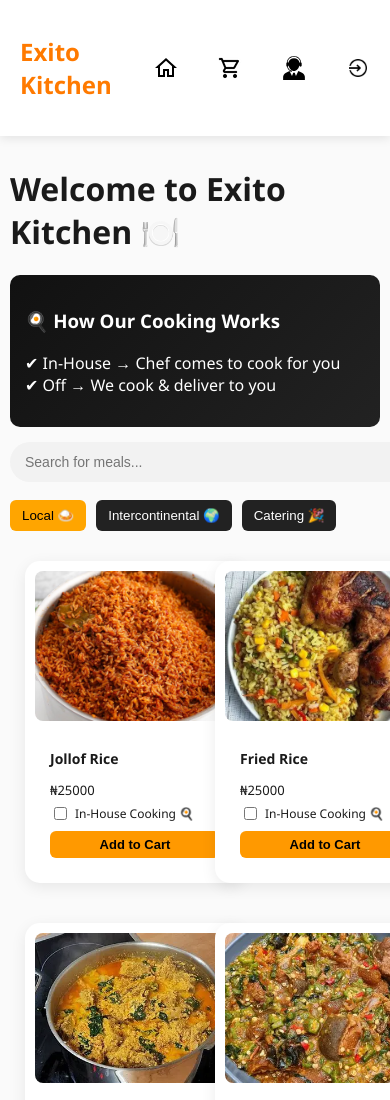
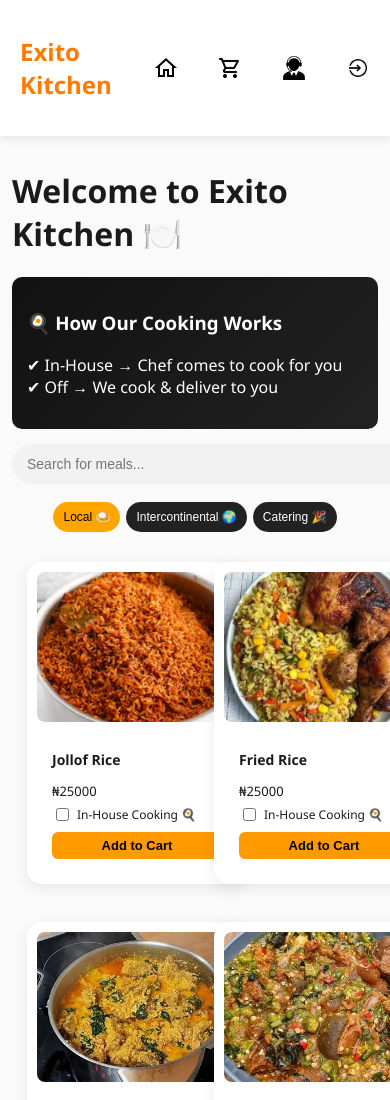
Before and after one commit to Apexlt/Exito-kitchen, a React (Vite) app: page / in a window 390 px wide. Shown: the top 1100 px of the page. Built offline with nearby package versions, Linux system fonts and the light colour scheme.

Commit message:
Refactor Home.css for improved layout and styles

```diff
--- a/src/pages/Home.css
+++ b/src/pages/Home.css
@@ -1,20 +1,6 @@
 .home-page {
-  padding: 10px;
+  padding: 12px;
   overflow-x: hidden;
-}
-
-/* GRID */
-.food-grid {
-  display: grid;
-  grid-template-columns: repeat(2, minmax(0, 1fr));
-  gap: 10px;
-}
-
-/* DESKTOP */
-@media (min-width: 768px) {
-  .food-grid {
-    grid-template-columns: repeat(auto-fit, minmax(200px, 1fr));
-  }
 }
 
 /* INFO BANNER */
@@ -27,13 +13,11 @@
 }
 
 /* SEARCH */
-/* WRAPPER */
 .search-wrapper {
   position: relative;
   margin: 12px 0 18px 0;
 }
 
-/* INPUT */
 .search-modern {
   width: 100%;
   padding: 12px 40px 12px 15px;
@@ -43,16 +27,13 @@
   background: #f2f2f2;
   color: #111;
   font-size: 14px;
-  transition: 0.2s ease;
 }
 
-/* FOCUS */
 .search-modern:focus {
   background: #fff;
   box-shadow: 0 0 0 2px rgba(0,0,0,0.08);
 }
 
-/* CLEAR BUTTON */
 .clear-modern {
   position: absolute;
   right: 10px;
@@ -65,23 +46,23 @@
   color: #888;
 }
 
-.clear-modern:hover {
-  color: #000;
-}
-/* TABS */
+/* 🔥 CATEGORY TABS (FIXED MOBILE) */
 .menu-tabs {
   display: flex;
-  gap: 10px;
+  gap: 8px;
   margin: 15px 0;
   flex-wrap: wrap;
+  justify-content: center;
 }
 
 .menu-tabs button {
-  padding: 8px 12px;
+  padding: 10px 14px;
   border: none;
   background: #222;
   color: white;
-  border-radius: 6px;
+  border-radius: 20px;
+  font-size: 13px;
+  white-space: nowrap;
 }
 
 .menu-tabs button.active {
@@ -89,7 +70,38 @@
   color: black;
 }
 
-/* CATERING PREMIUM */
+/* 🔥 FOOD GRID (FIXED MOBILE BALANCE) */
+.food-grid {
+  display: grid;
+  grid-template-columns: repeat(2, minmax(0, 1fr));
+  gap: 10px;
+}
+
+/* DESKTOP */
+@media (min-width: 768px) {
+  .food-grid {
+    grid-template-columns: repeat(auto-fit, minmax(200px, 1fr));
+    gap: 15px;
+  }
+}
+
+/* SMALL MOBILE FIX */
+@media (max-width: 480px) {
+  .menu-tabs {
+    gap: 6px;
+  }
+
+  .menu-tabs button {
+    padding: 8px 10px;
+    font-size: 12px;
+  }
+
+  .food-grid {
+    gap: 8px;
+  }
+}
+
+/* CATERING */
 .catering-premium {
   margin-top: 20px;
   padding: 18px;
@@ -98,13 +110,8 @@
   border-radius: 14px;
 }
 
-/* HERO */
 .catering-hero {
   text-align: center;
-}
-
-.catering-hero h2 {
-  margin-bottom: 8px;
 }
 
 .catering-hero p {
@@ -112,20 +119,16 @@
   opacity: 0.8;
 }
 
-/* VALUE */
 .catering-value {
   text-align: center;
   font-size: 12px;
   margin: 10px 0;
-  opacity: 0.9;
 }
 
-/* SERVICES */
 .catering-services {
   display: grid;
   grid-template-columns: 1fr;
   gap: 10px;
-  margin-top: 10px;
 }
 
 .service-card {
@@ -138,7 +141,6 @@
   font-size: 18px;
 }
 
-/* PRICING */
 .pricing-title {
   text-align: center;
   margin: 15px 0 10px;
@@ -165,7 +167,6 @@
   border: 1px solid orange;
 }
 
-/* BUTTON */
 .catering-cta {
   margin-top: 15px;
   width: 100%;
@@ -176,7 +177,7 @@
   font-weight: bold;
 }
 
-/* DESKTOP */
+/* DESKTOP CATERING */
 @media (min-width: 768px) {
   .catering-services {
     grid-template-columns: repeat(3, 1fr);
```
